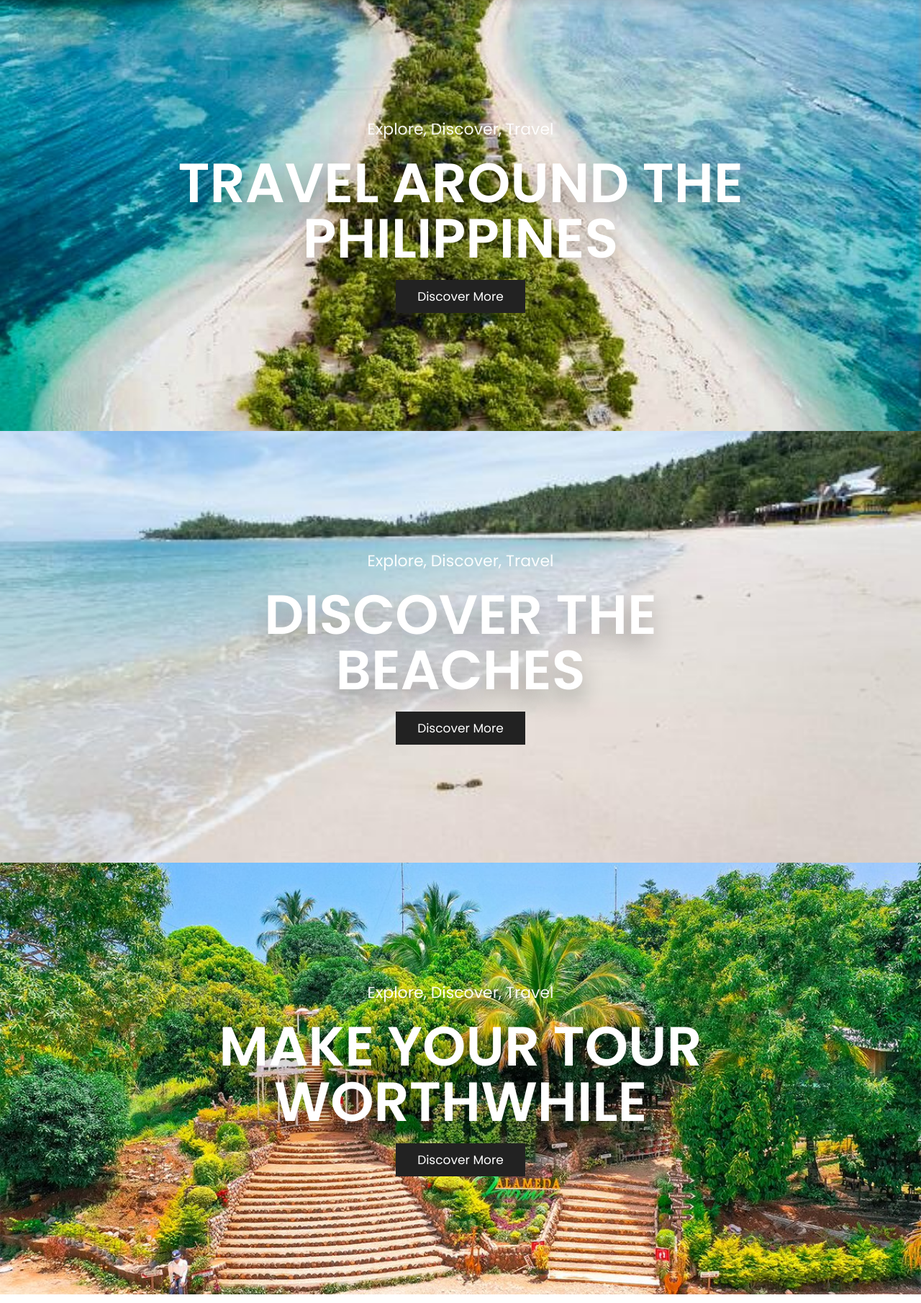
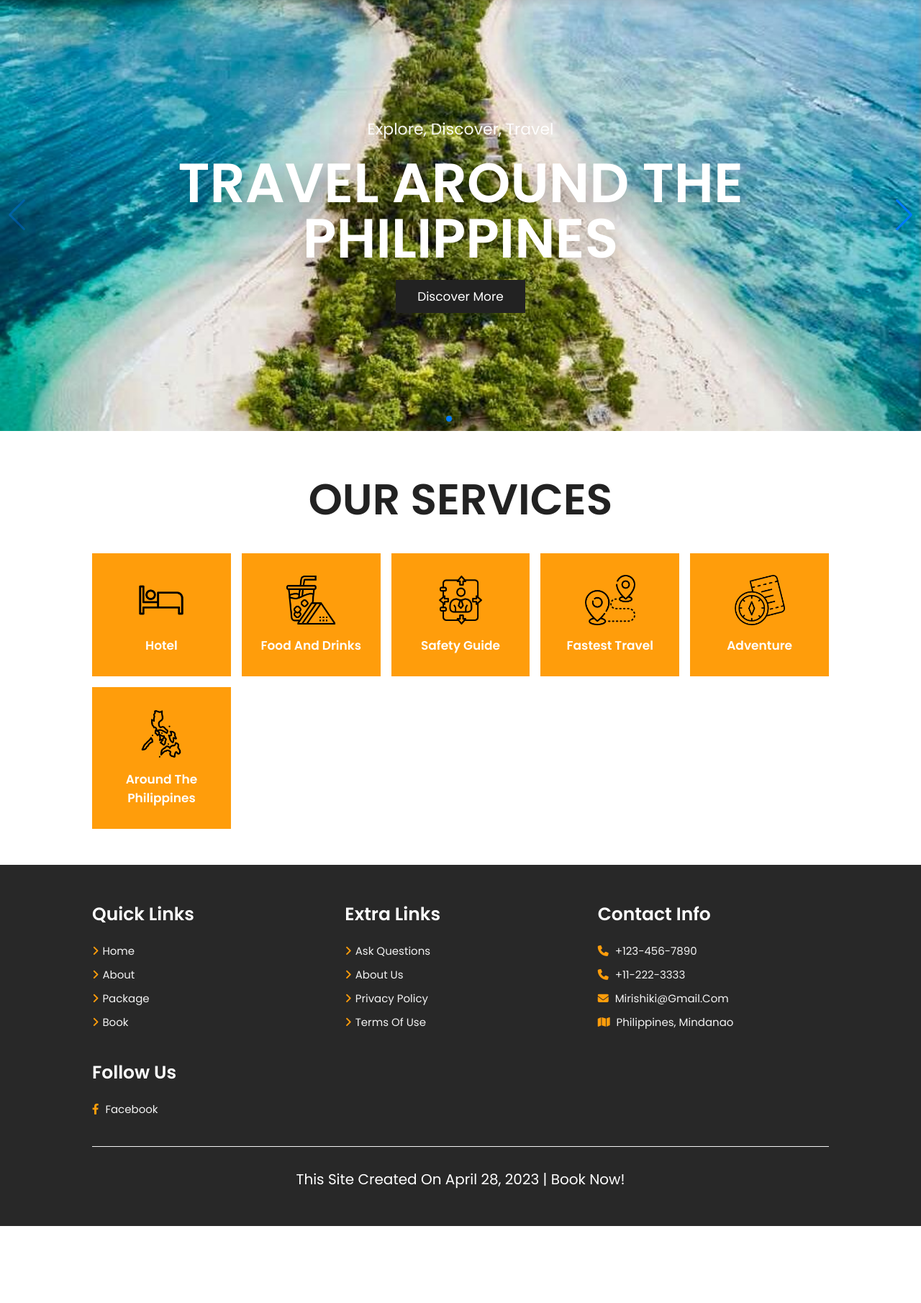
Before and after one commit to Exetmel/Travel, a PHP site: page /home.php in a window 1280 px wide. Shown: the part 109-1920 px from the top of the page at 72% size. After the commit the page ends 1813 px from the top, so only its background shows below. Run offline with PHP 8.4, Linux system fonts and the light colour scheme.

Commit message:
auto swiper

```diff
--- a/Travel Blog 3rd/home.php
+++ b/Travel Blog 3rd/home.php
@@ -50,13 +50,15 @@
 
 <!-- home section starts -->
 
+
+
 <section class="home">
 
-    <div class="home slider">
+    <div class="swiper home-slider">
 
-        <div class="w">
+        <div class="swiper-wrapper">
 
-            <div class="slide" style="background:url(images/p-1.jpg) no-repeat">
+            <div class="swiper-slide slide" style="background:url(images/p-1.jpg) no-repeat">
                 <div class="content">
                     <span>explore, discover, travel</span>
                     <h3> travel around the philippines</h3>
@@ -64,7 +66,7 @@
                 </div>
             </div>
 
-            <div class="slide" style="background:url(images/p-2.jpg) no-repeat">
+            <div class="swiper-slide slide" style="background:url(images/p-2.jpg) no-repeat">
                 <div class="content">
                     <span>explore, discover, travel</span>
                     <h3> discover the beaches </h3>
@@ -72,15 +74,19 @@
                 </div>
             </div>
 
-            <div class="slide" style="background:url(images/p-3.jpg) no-repeat">
+            <div class="swiper-slide slide" style="background:url(images/p-3.jpg) no-repeat">
                 <div class="content">
                     <span>explore, discover, travel</span>
                     <h3> make your tour worthwhile</h3>
                     <a href="package.php" class="btn">discover more</a>
                 </div>
+
             </div>
 
         </div>
+        <div class="swiper-button-next"></div>
+    <div class="swiper-button-prev"></div>
+    <div class="swiper-pagination"></div>
 
     </div>
 
--- a/Travel Blog 3rd/script.js
+++ b/Travel Blog 3rd/script.js
@@ -10,4 +10,21 @@
 window.onscroll = () =>{
    menu.classList.remove('fa-times');
    navbar.classList.remove('active');
-}
+};
+
+var swiper = new Swiper(".home-slider", {
+   spaceBetween: 30,
+   centeredSlides: true,
+   autoplay: {
+     delay: 2500,
+     disableOnInteraction: false,
+   },
+   pagination: {
+     el: ".swiper-pagination",
+     clickable: true,
+   },
+   navigation: {
+     nextEl: ".swiper-button-next",
+     prevEl: ".swiper-button-prev",
+   },
+ });
--- a/Travel Blog 3rd/style.css
+++ b/Travel Blog 3rd/style.css
@@ -61,7 +61,7 @@
 transition: .2s;
 }
 
-.slide .btn:hover{
+.btn:hover{
     background: var(--white);
     color: var(--main-color);
 }
@@ -128,6 +128,8 @@
     min-height: 60rem;
 }
 
+
+
 .home .slide .content{
     width: 85rem;
 }
@@ -171,6 +173,7 @@
 .services .box-container :hover{
     background: var(--white);
     color: var(--main-color);
+    transition: .2s linear;
 
 }
 /* .services .box-container .box h3:hover{
```
Also changed, not shown: Travel Blog 3rd/images/footer-bg.png (added).
